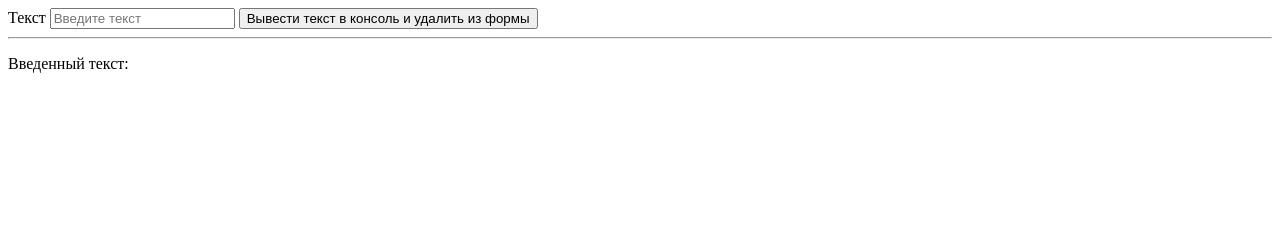
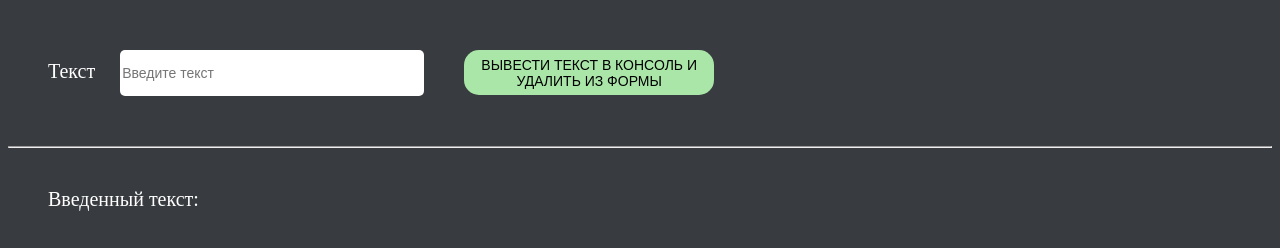
Before and after one commit to MeshchankinSergey/task_9, a plain HTML site: page task5/index.html in a window 1280 px wide. Drawn offline with Linux system fonts and the light colour scheme.

Commit message:
add changes

```diff
--- a/task1/style.css
+++ b/task1/style.css
@@ -1,4 +1,8 @@
-p {
+h1 {
+    font-style: italic;
+    position: absolute;
     text-align: center;
-    font-size: 32px;
+    font-size: 40px;
+    top: 40%;
+    width: 100%;
 }
--- a/task2/script.js
+++ b/task2/script.js
@@ -1,11 +1,11 @@
 document.querySelector('#consoleLog').addEventListener('click', function(){
     alert('Cлужит для вывода информации в консоль')
-})
+});
 
 document.querySelector('#alert').addEventListener('click', function(){
     alert('Показывает диалоговое окно с сообщением и кнопкой OK')
-})
+});
 
 document.querySelector('#prompt').addEventListener('click', function(){
     alert('Отображает диалоговое окно с запросом на ввод текста')
-})
+});
--- /dev/null
+++ b/task2/style.css
@@ -0,0 +1,23 @@
+body {
+    margin: 50px 50px;
+}
+
+p {
+    margin-top: 7%;
+}
+
+span {
+    font-size: 40px;
+    cursor: pointer;
+    margin: 40px;
+    color: brown;
+    font-style: italic;
+}
+
+span:hover {
+    color: cadetblue;
+}
+
+code {
+    font-size: 16px;
+}
--- a/task3/style.css
+++ b/task3/style.css
@@ -1,6 +1,8 @@
 #trafficLight {
-    width: 200px;
-    height: 200px;
+    margin-top: 50px;
+    margin-left: 100px;
+    width: 400px;
+    height: 400px;
     border-radius: 50%;
     background: black;
   }
--- a/task4/script.js
+++ b/task4/script.js
@@ -1,6 +1,6 @@
 let text = document.querySelector('.text');
 
-text.onclick = function (e) {
+text.addEventListener ('click', function (e) {
     e.preventDefault();
     text.textContent = prompt ("введите текст")
-};
+});
--- a/task4/style.css
+++ b/task4/style.css
@@ -1,6 +1,12 @@
 .text {
+    position: absolute;
     text-decoration: none;
-    font-size: 30px;
-    color: rgb(240, 88, 88);
+    font-size: 35px;
+    color: rgb(80, 121, 68);
     font-weight: bold;
+    margin: 20px 40px;
 }
+
+.text:hover {
+    color: rgb(99, 177, 96);
+}
--- a/task5/index.html
+++ b/task5/index.html
@@ -3,20 +3,21 @@
 <head>
     <meta charset="UTF-8">
     <title>JS-Start. 5 задача</title>
+    <link rel="stylesheet" href="style.css">
 </head>
 <body>
-<form action="#">
+<form action="#" class="form">
     <label>
         Текст
-        <input id="field" type="text" placeholder="Введите текст" onkeyup="updateText()">
+        <input class="item" id="field" type="text" placeholder="Введите текст">
     </label>
-    <button type="submit" id="sendTextButton">
+    <button class="item" type="submit" id="sendTextButton">
         Вывести текст в консоль и удалить из формы
     </button>
 </form>
 <hr>
-<p>Введенный текст:</p>
-<p id="duplicateField"></p>
+<p class="text">Введенный текст:</p>
+<p class="text" id="duplicateField"></p>
 <script src="script.js"></script>
 </body>
 </html>
--- a/task5/script.js
+++ b/task5/script.js
@@ -1,16 +1,20 @@
 let duplicateField = document.querySelector("#duplicateField");
 
 let field = document.querySelector("#field");
+
+let sendTextButton = document.querySelector("#sendTextButton");
 
 function updateText() {
 	duplicateField.textContent=field.value;
 };
 
-let sendTextButton = document.querySelector("#sendTextButton");
+field.addEventListener ('keyup', updateText);
 
-sendTextButton.onclick = function (e) {
+function sendText (e) {
     e.preventDefault();
     console.log(field.value);
     field.value = "";
     duplicateField.textContent=field.value;
 };
+
+sendTextButton.addEventListener ('click', sendText);
--- /dev/null
+++ b/task5/style.css
@@ -0,0 +1,48 @@
+body {
+    background-color: rgb(56, 59, 63);
+}
+
+.form {
+    display: flex;
+    margin: 40px;
+}
+
+.item {
+    flex: 2px 2px auto;
+    margin: 10px 20px;
+}
+
+#sendTextButton {
+    text-transform: uppercase;
+    width: 250px;
+    height: 45px;
+    background-color: #abe6a9;
+    color: black;
+    cursor: pointer;
+    font-size: 14px;
+    text-align: center;
+    border-radius: 15px;
+    border: none;
+}
+
+#sendTextButton:hover {background-color: #89ac6c;}
+
+#field {
+    width: 300px;
+    height: 44px;
+    border: none;
+    border-radius: 5px;
+    font-size: 14px;
+}
+
+label {
+    font-size: 20px;
+    color: white;
+}
+
+.text {
+    padding-top: 20px;
+    padding-left: 40px;
+    font-size: 20px;
+    color: white;
+}
```
Also changed, not shown: style.css (+4 -3 lines), task1/index.html (+1 -1 lines), task2/index.html (+6 -5 lines).
